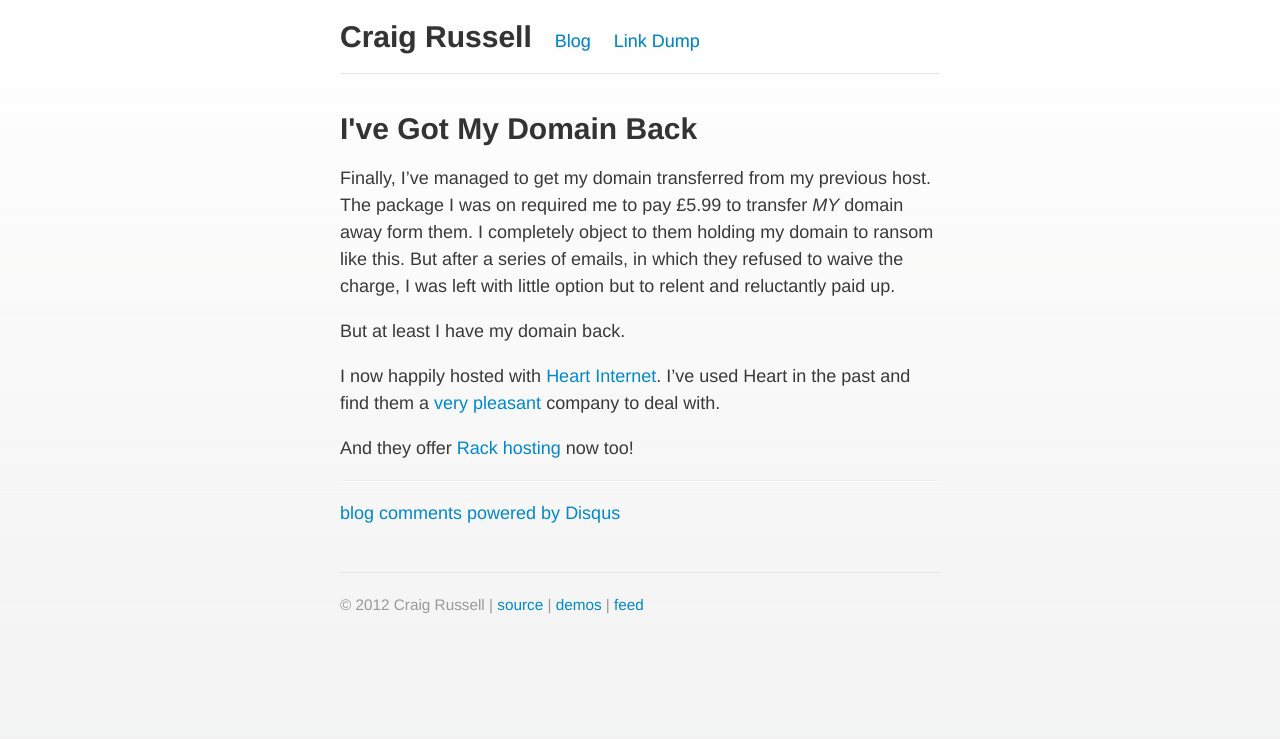
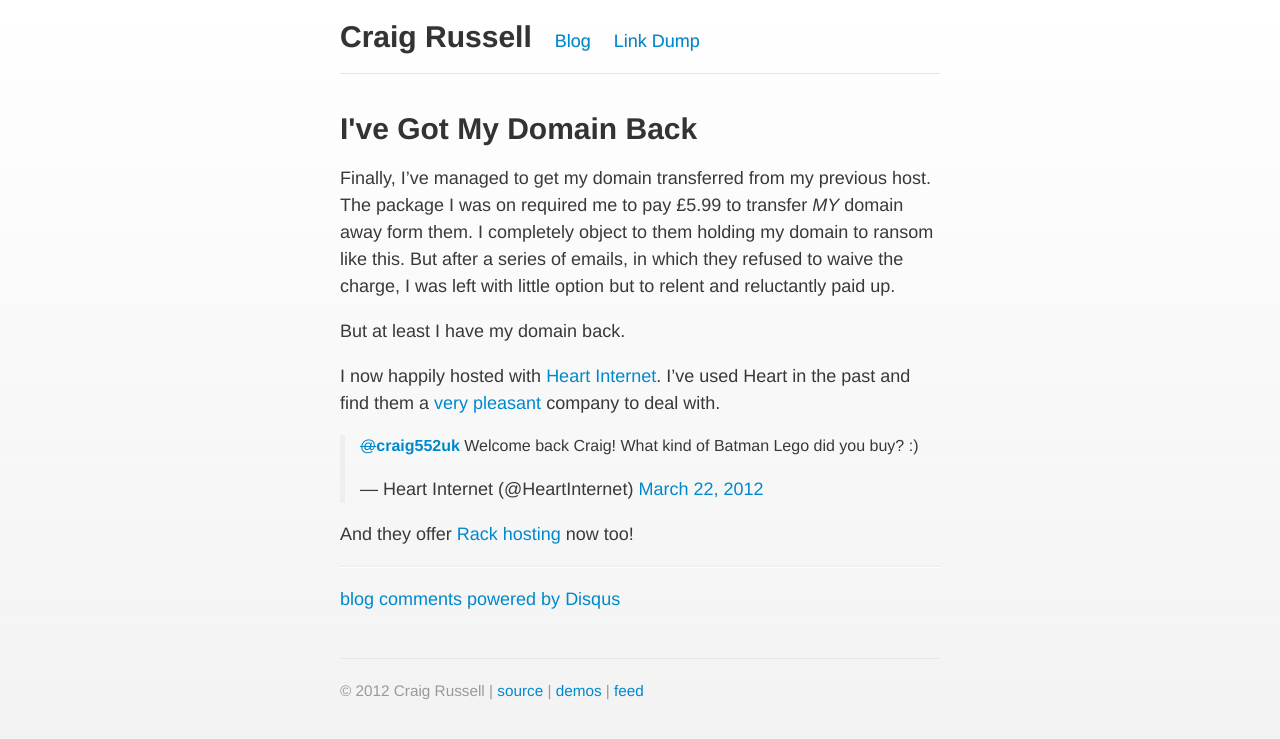
Before and after one commit to craig552uk/craig552uk.github.com, a Jekyll site: the page built from _posts/2012-03-22-site-back.markdown, in a window 1280 px wide. Shown: the top 739 px of the page. Built offline with Jekyll 4.4.1, drawn with Linux system fonts in a browser that asks for light colours; Markdown is read by kramdown in place of the engine named in the settings; comment, search, counter and statistics services are not loaded.

Commit message:
Added embedded tweet to post

```diff
--- a/_posts/2012-03-22-site-back.markdown
+++ b/_posts/2012-03-22-site-back.markdown
@@ -9,6 +9,9 @@ But at least I have my domain back.
 
 I now happily hosted with [Heart Internet][1]. I've used Heart in the past and find them a [very pleasant][2] company to deal with.
 
+<blockquote class="twitter-tweet"><p><a href="https://twitter.com/craig552uk"><s>@</s><b>craig552uk</b></a> Welcome back Craig! What kind of Batman Lego did you buy? :)</p>&mdash; Heart Internet (@HeartInternet) <a href="https://twitter.com/HeartInternet/status/182836465254932482" data-datetime="2012-03-22T14:29:44+00:00">March 22, 2012</a></blockquote>
+<script src="//platform.twitter.com/widgets.js" charset="utf-8"></script>
+
 And they offer [Rack hosting][3] now too!
 
 [1]: http://www.heartinternet.co.uk/
```
